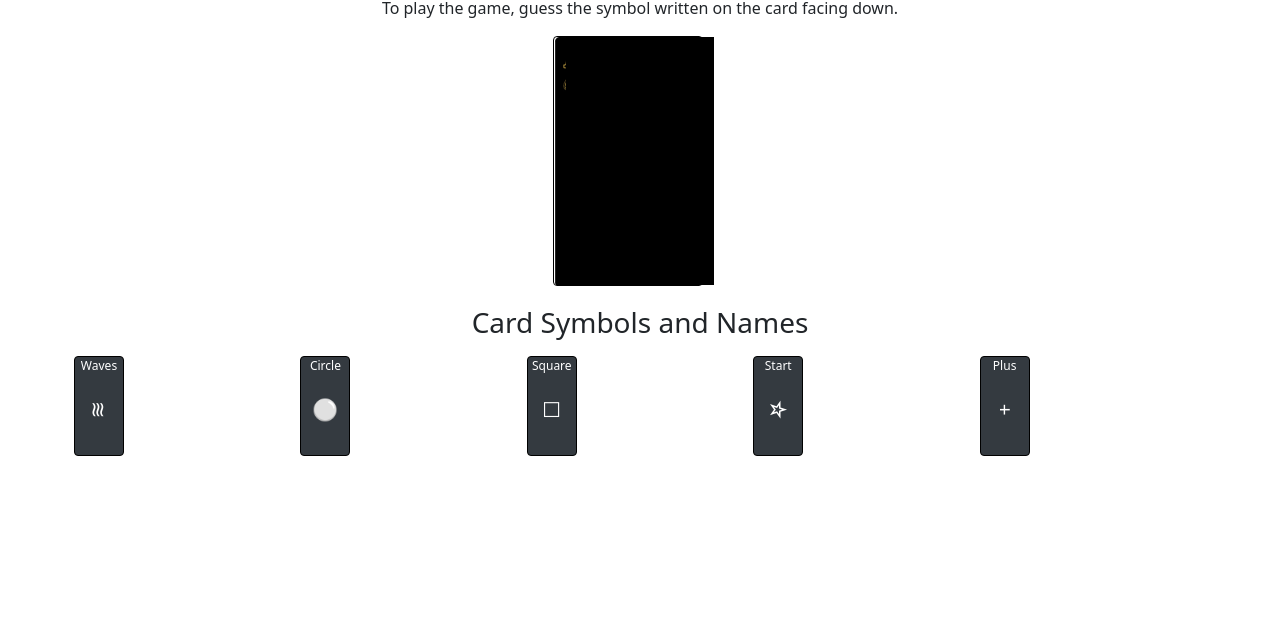
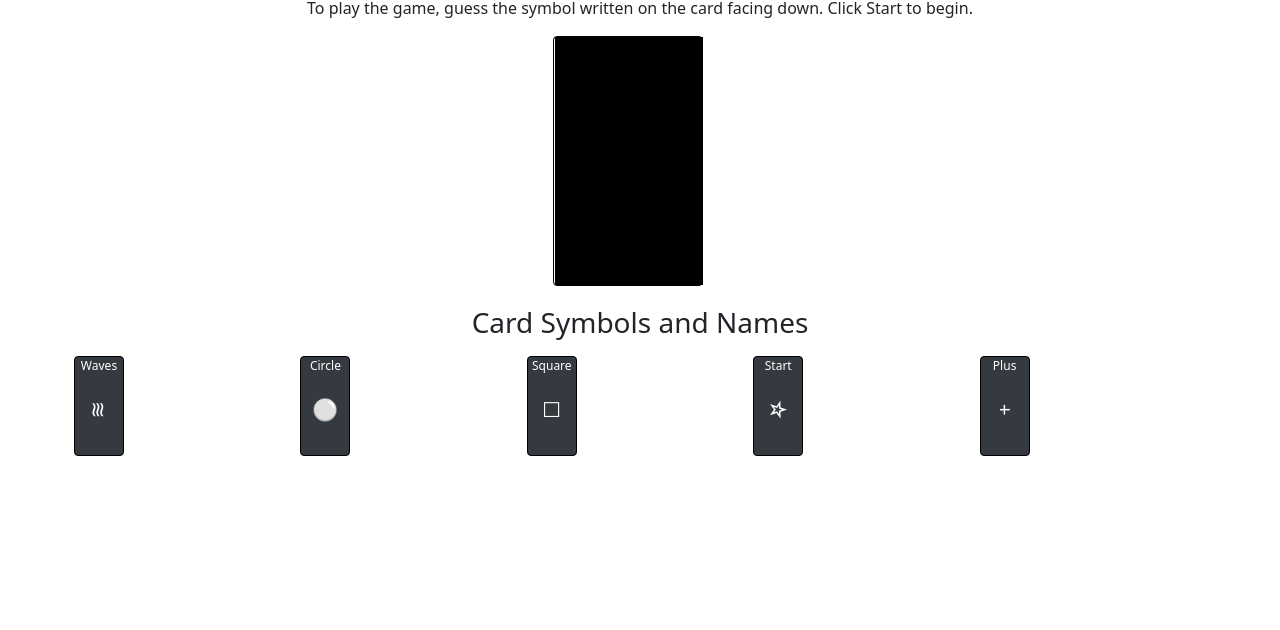
Before and after one commit to RaymePena/ESP-1, a plain HTML site: page index.html in a window 1280 px wide. Shown: the part 170-800 px from the top of the page. Drawn offline with nearby package versions, Linux system fonts and the light colour scheme.

Commit message:
Fixed position of the front back side of card and add the click typography

```diff
--- a/css/styles.css
+++ b/css/styles.css
@@ -24,6 +24,8 @@ section {
 }
 
 .main-card-container {
+	position: relative;
+	box-sizing: border-box;
 	width: 150px;
 	height: 250px;
 	border: 1px solid black;
@@ -34,6 +36,7 @@ section {
 	position: absolute;
 	width: 100%;
 	height: 100%;
+	left: 1%;
 	padding: 0px;
 	background-color: black;
 	color: white;
@@ -43,6 +46,9 @@ section {
 	width: 100%;
 	height: 100%;
 	padding: 0px;
+	/* margin-left: 200px; */
+	left: 1%;
+	box-sizing: border-box;
 }
 
 span.symbol {
--- a/index.html
+++ b/index.html
@@ -56,6 +56,7 @@
 				<div class="col-md text-center">
 					<p>
 						To play the game, guess the symbol written on the card facing down.
+						Click Start to begin.
 					</p>
 				</div>
 			</div>
```
